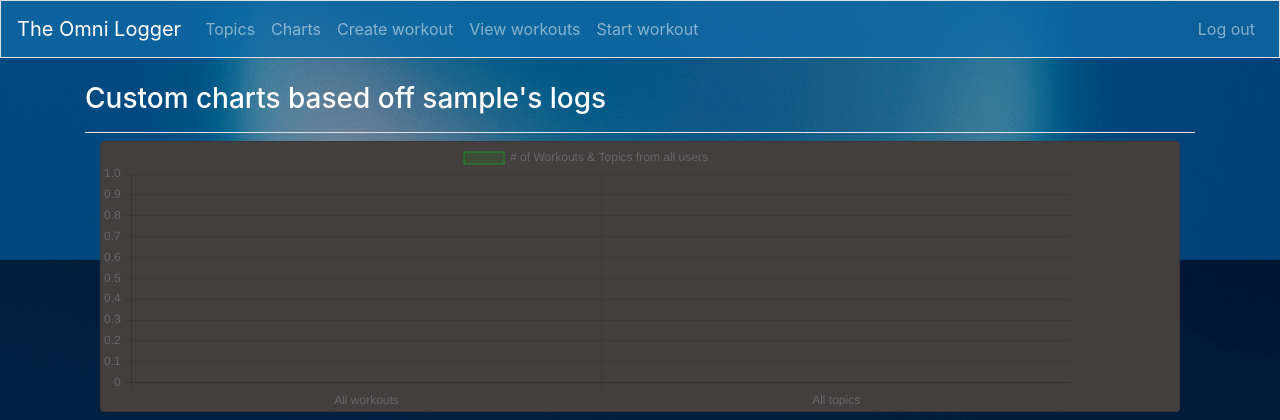
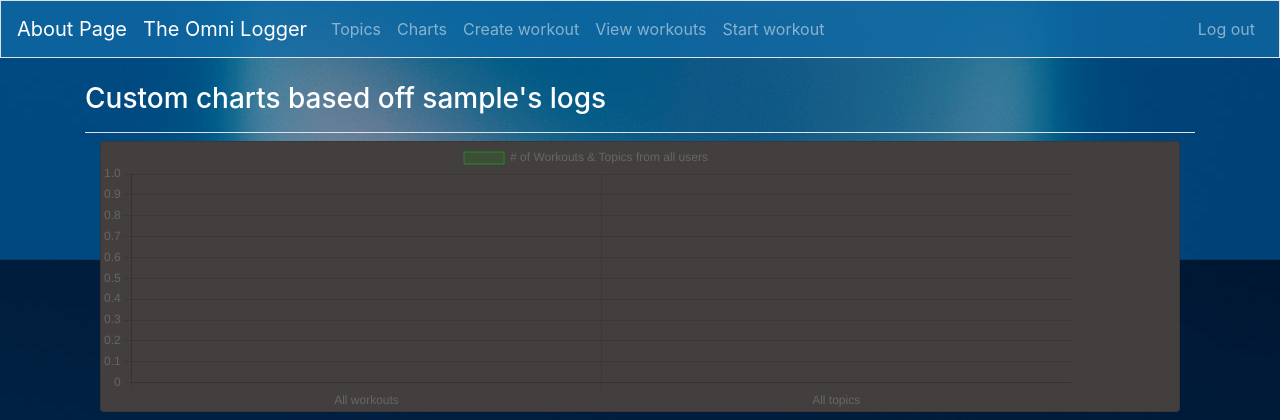
Before and after one commit to m-pad-studios/learning-log, a Django app: page /charts/ in a window 1280 px wide. Shown: the top 420 px of the page. Run offline with Django 3.2, Linux system fonts and the light colour scheme; the visitor is signed in with stand-in values (Sample User, id 1); data that the repository does not hold is empty; some libraries are stand-ins or nearby versions.

Commit message:
Update base.html

```diff
--- a/learning_logs/templates/learning_logs/base.html
+++ b/learning_logs/templates/learning_logs/base.html
@@ -21,6 +21,8 @@
 <body id="big-boy">
 
   <nav class="navbar navbar-expand-md navbar-dark  mb-4 border" id="dark-blue-bg">
+    <a class="navbar-brand" href="{% url 'learning_logs:index' %}">About Page</a>
+      {% if user.is_authenticated %}
       <a class="navbar-brand" href="{% url 'learning_logs:home_dash' %}">The Omni Logger</a>
       <button class="navbar-toggler" type="button" data-toggle="collapse" data-target="#navbarCollapse" aria-controls="navbarCollapse"
       aria-expanded="false" aria-label="Toggle navigation">
@@ -29,7 +31,7 @@
     <div class="collapse navbar-collapse" id="navbarCollapse">
         <ul class="navbar-nav mr-auto">
             <li class="nav-item">
-                {% if user.is_authenticated %}
+
                 <a class="nav-link" href="{% url 'learning_logs:topics' %}">Topics</a>
             </li>
             <li class="nav-item">
```
